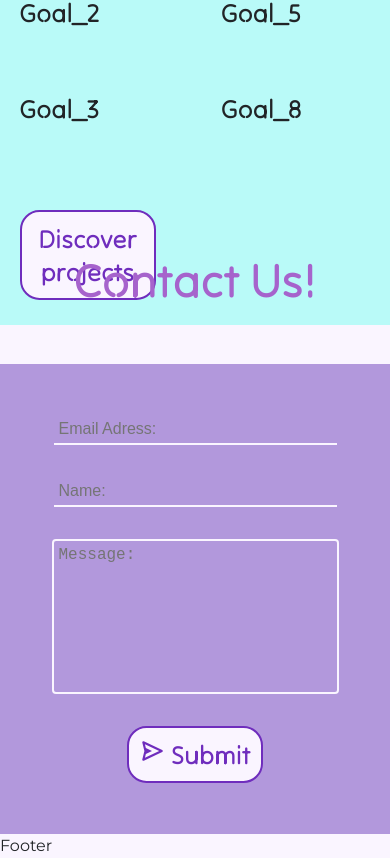
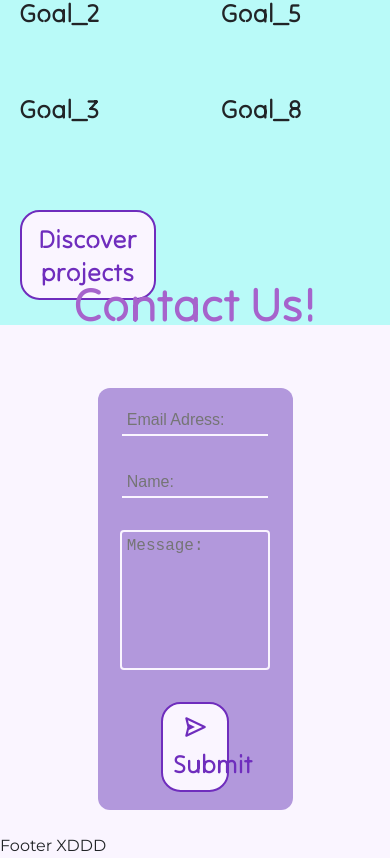
Before and after one commit to Zabamd/PurpleFlamingo, a React (Vite) app: page / in a window 390 px wide. Shown: the part 1362-2220 px from the top of the page. Built offline with nearby package versions, Linux system fonts and the light colour scheme.

Commit message:
Landing page checkout

```diff
--- a/src/components/footer/footer.jsx
+++ b/src/components/footer/footer.jsx
@@ -1,7 +1,7 @@
 import "./footer.scss";
 
 const Footer = () => {
-  return <footer>Footer</footer>;
+  return <footer>Footer XDDD</footer>;
 };
 
 export default Footer;
--- a/src/components/pageSections/ContactUsSection/ContactUsSection.jsx
+++ b/src/components/pageSections/ContactUsSection/ContactUsSection.jsx
@@ -1,6 +1,6 @@
 import { useState } from "react";
 import { BiSend } from "react-icons/bi";
-import "./ContactUsSection.scss";
+import "../../../style/form.scss";
 
 const ContactUsSection = () => {
   const [email, setEmail] = useState("");
@@ -63,13 +63,13 @@ const ContactUsSection = () => {
   };
 
   return (
-    <section className="contactUsSection" id="contactUs">
+    <section className="formSection" id="contactUs">
       <h3 className="header">Contact Us!</h3>
       <form className="formContainer" onSubmit="return false">
         <input
-          className="contactInput"
+          className="formInput"
           type="email"
-          name="contactMail"
+          name="formMail"
           placeholder="Email Adress:"
           value={email}
           required
@@ -78,9 +78,9 @@ const ContactUsSection = () => {
           }}
         />
         <input
-          className="contactInput"
+          className="formInput"
           type="text"
-          name="contactName"
+          name="formName"
           value={name}
           placeholder="Name:"
           required
@@ -89,7 +89,7 @@ const ContactUsSection = () => {
           }}
         />
         <textarea
-          className="contactMessage"
+          className="formMessage"
           value={mailText}
           placeholder="Message:"
           required
@@ -97,7 +97,7 @@ const ContactUsSection = () => {
             setMailText(event.target.value);
           }}
         ></textarea>
-        <button onClick={submitMessage} className="submitButton">
+        <button onClick={submitMessage} className="formButton">
           <BiSend /> Submit
         </button>
         <p
--- a/src/components/pageSections/ContactUsSection/ContactUsSection.scss
+++ /dev/null
@@ -1,53 +0,0 @@
-@import "../../../utilities/default_styles";
-
-.contactUsSection{
-  @include section_style;
-  flex-direction: column;
-
-
-  .header{
-    font-family: TiltNeon, serif;
-    font-size: 3em;
-    padding-bottom: 1em;
-    color: $secondary;
-  }
-  .formContainer{
-    width: 50vw;
-    height: 50vh;
-    display: flex;
-    flex-direction: column;
-    align-items: center;
-    justify-content: center;
-    border-radius: 0.75em;
-    background-color: $tertiary;
-    .contactInput{
-      @include input_styling;
-      width: 70%;
-      border: none;
-      border-bottom: $white solid 2px;
-    }
-    .contactMessage{
-      @include input_styling;
-      width: 70%;
-      height: 30%;
-      resize: none;
-      border: 2px solid $white;
-      border-radius: 0.25em;
-
-    }
-    .submitButton{
-      @include button_style;
-    }
-  }
-}
-
-@media only screen and (max-width: 1024px){
-  .contactUsSection{
-    .formContainer{
-      width: 100%;
-      height: 100%;
-      border-radius: 0;
-    }
-  }
-
-}
--- a/src/routes/Login.jsx
+++ b/src/routes/Login.jsx
@@ -1,11 +1,56 @@
+import { useState } from "react";
+import { BiSend } from "react-icons/bi";
+import "../style/form.scss";
 import Navbar from "../components/navbar/navbar.jsx";
 import Footer from "../components/footer/footer.jsx";
 
 const Login = () => {
+  const [email, setEmail] = useState("");
+  const [password, setPassword] = useState("");
+
+  onFormSubmit = () => {
+    console.log(email, password);
+  };
+
   return (
     <>
       <Navbar />
-      <main className="LoginPageMain"></main>
+      <main className="LoginPageMain">
+        <h3 className="header">Log in</h3>
+        <form className="formContainer" onSubmit={onFormSubmit}>
+          <input
+            className="forumInput"
+            type="email"
+            name="forumMail"
+            placeholder="Email Adress:"
+            value={email}
+            required
+            onChange={(event) => {
+              setEmail(event.target.value);
+            }}
+          />
+          <input
+            className="forumInput"
+            type="password"
+            name="forumPassword"
+            value={password}
+            placeholder="Password:"
+            required
+            onChange={(event) => {
+              setPassword(event.target.value);
+            }}
+          />
+          <button onClick={submitMessage} className="submitButton">
+            <BiSend /> Submit
+          </button>
+          <p
+            className="inputMessage"
+            style={userMessage ? { display: "none" } : { display: "block" }}
+          >
+            {userMessage}
+          </p>
+        </form>
+      </main>
       <Footer />
     </>
   );
--- /dev/null
+++ b/src/style/form.scss
@@ -0,0 +1,50 @@
+@import "../utilities/default_styles";
+
+.formContainer {
+  width: 50vw;
+  height: 50vh;
+  display: flex;
+  flex-direction: column;
+  align-items: center;
+  justify-content: center;
+  border-radius: 0.75em;
+  background-color: $tertiary;
+  .formInput {
+    @include input_styling;
+    width: 70%;
+    border: none;
+    border-bottom: $white solid 2px;
+  }
+  .formMessage {
+    @include input_styling;
+    width: 70%;
+    height: 30%;
+    resize: none;
+    border: 2px solid $white;
+    border-radius: 0.25em;
+  }
+  .formButton {
+    @include button_style;
+  }
+}
+
+.formSection {
+  @include section_style;
+  flex-direction: column;
+  .header {
+    font-family: TiltNeon, serif;
+    font-size: 3em;
+    padding-bottom: 1em;
+    color: $secondary;
+  }
+}
+
+@media only screen and (max-width: 1024px) {
+  .contactUsSection {
+    .formContainer {
+      width: 100%;
+      height: 100%;
+      border-radius: 0;
+    }
+  }
+}
```
